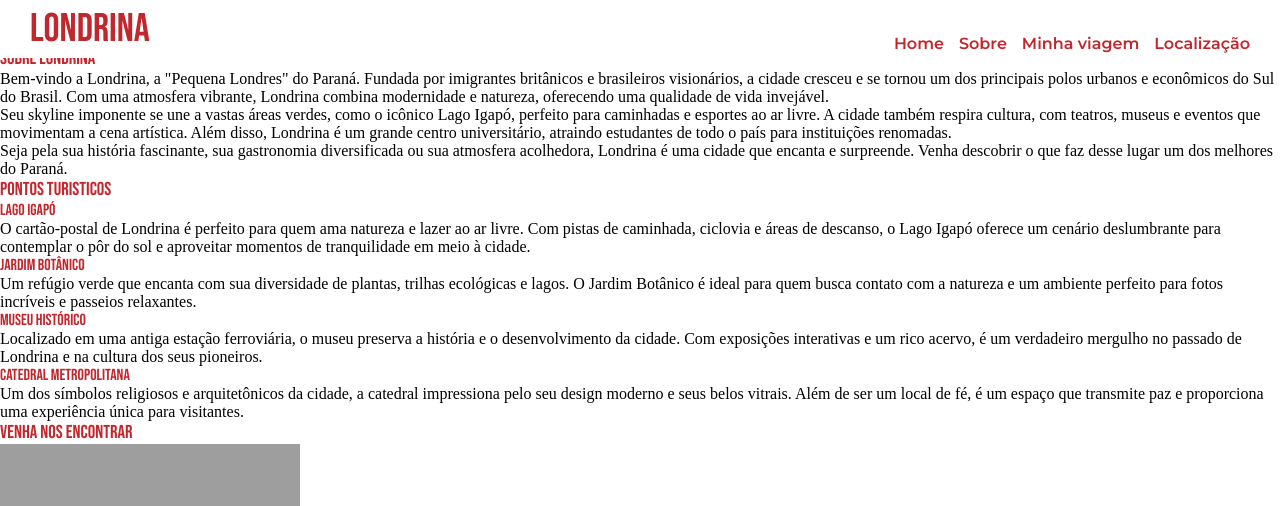
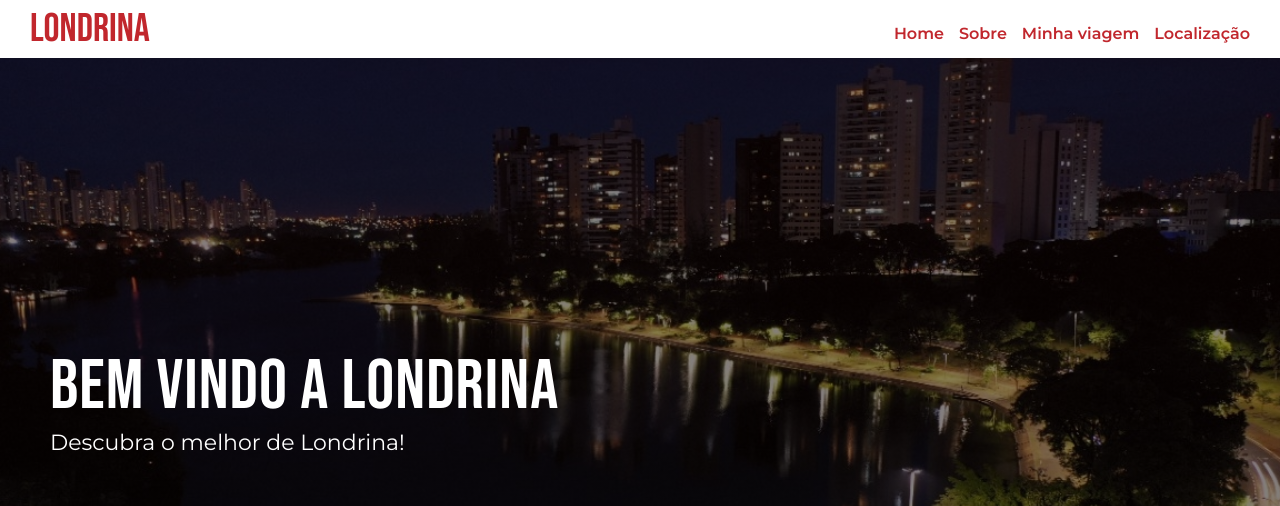
Before and after one commit to FerVini/Landing-page-Londrina, a plain HTML site: page index.html in a window 1280 px wide. Shown: the top 506 px of the page. Drawn offline with Linux system fonts and the light colour scheme; grey boxes are pictures that could not be loaded.

Commit message:
Update CSS

```diff
--- a/index.html
+++ b/index.html
@@ -28,7 +28,7 @@
 
     <div class="banner">
         <h2 class="titulo">BEM VINDO A LONDRINA</h2>
-        <p>Descubra o melhor de Londrina!</p>
+        <p class="subtitulo">Descubra o melhor de Londrina!</p>
     </div>
 
     <main>
@@ -80,11 +80,10 @@
                 <iframe src="https://www.google.com/maps/embed?pb=!1m18!1m12!1m3!1d117243.2883735632!2d-51.24816380550848!3d-23.32110036590012!2m3!1f0!2f0!3f0!3m2!1i1024!2i768!4f13.1!3m3!1m2!1s0x94eb435a57af586d%3A0x23ac11a5c614f971!2sLondrina%2C%20PR!5e0!3m2!1spt-BR!2sbr!4v1743140478070!5m2!1spt-BR!2sbr" style="border:0;" allowfullscreen="" loading="lazy" referrerpolicy="no-referrer-when-downgrade"></iframe>
             </div>
         </section>
+    </main>
 
-        <footer>
-            <p>Desevolvido por <a href="https://github.com/FerVini">Fernando V.</a></p>
-        </footer>
-
-    </main>
+    <footer>
+        <p>Desevolvido por <a href="https://github.com/FerVini">Fernando V.</a></p>
+    </footer>
 </body>
 </html>
--- a/styles/style.css
+++ b/styles/style.css
@@ -33,7 +33,9 @@ header {
     nav ul {
         list-style: none;
         display: flex;
+        align-items: center;
         gap: 15px;
+        padding-bottom: 10px;
 
         li {
             a {
@@ -61,3 +63,28 @@ header {
         }
     }
 }
+
+.banner {
+    width: 100%;
+    height: 100vh;
+    background-image: linear-gradient(rgba(20, 0, 0, 0.5), rgba(0, 0, 0, 0.5)), url(../images/banner-img.jpeg);
+    background-size: cover;
+    background-position: center;
+    display: flex;
+    flex-direction: column;
+    justify-content: center;
+    padding-left: 50px;
+
+    .titulo {
+        color: var(--branco);
+        font-size: 70px;
+        font-weight: 500;
+        letter-spacing: 1px;
+    }
+
+    .subtitulo {
+        color: var(--branco);
+        font-family: var(--fonte-menu);
+        font-size: 22px;
+    }
+}
```
Also changed, not shown: images/banner-img.jpeg (added).
